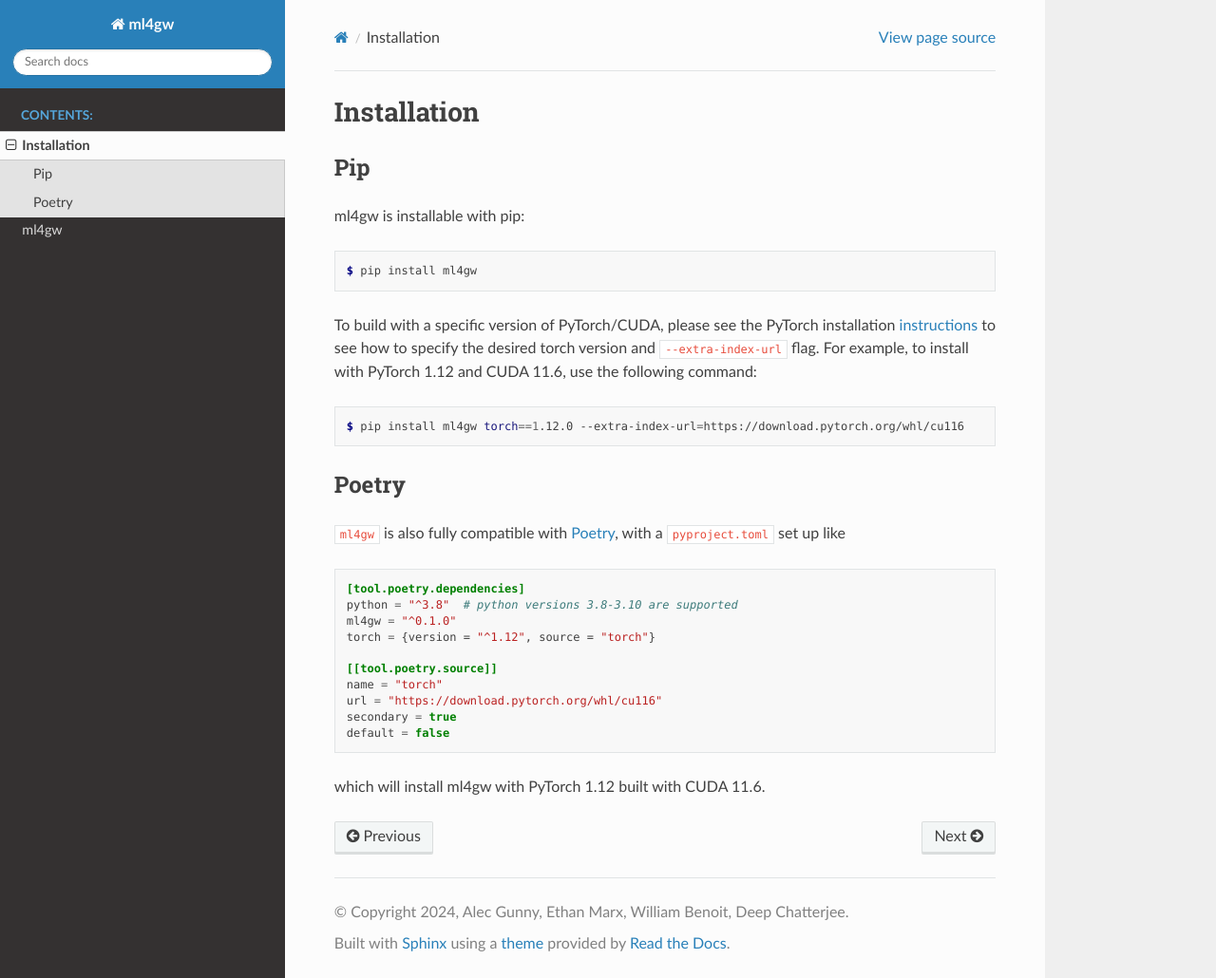
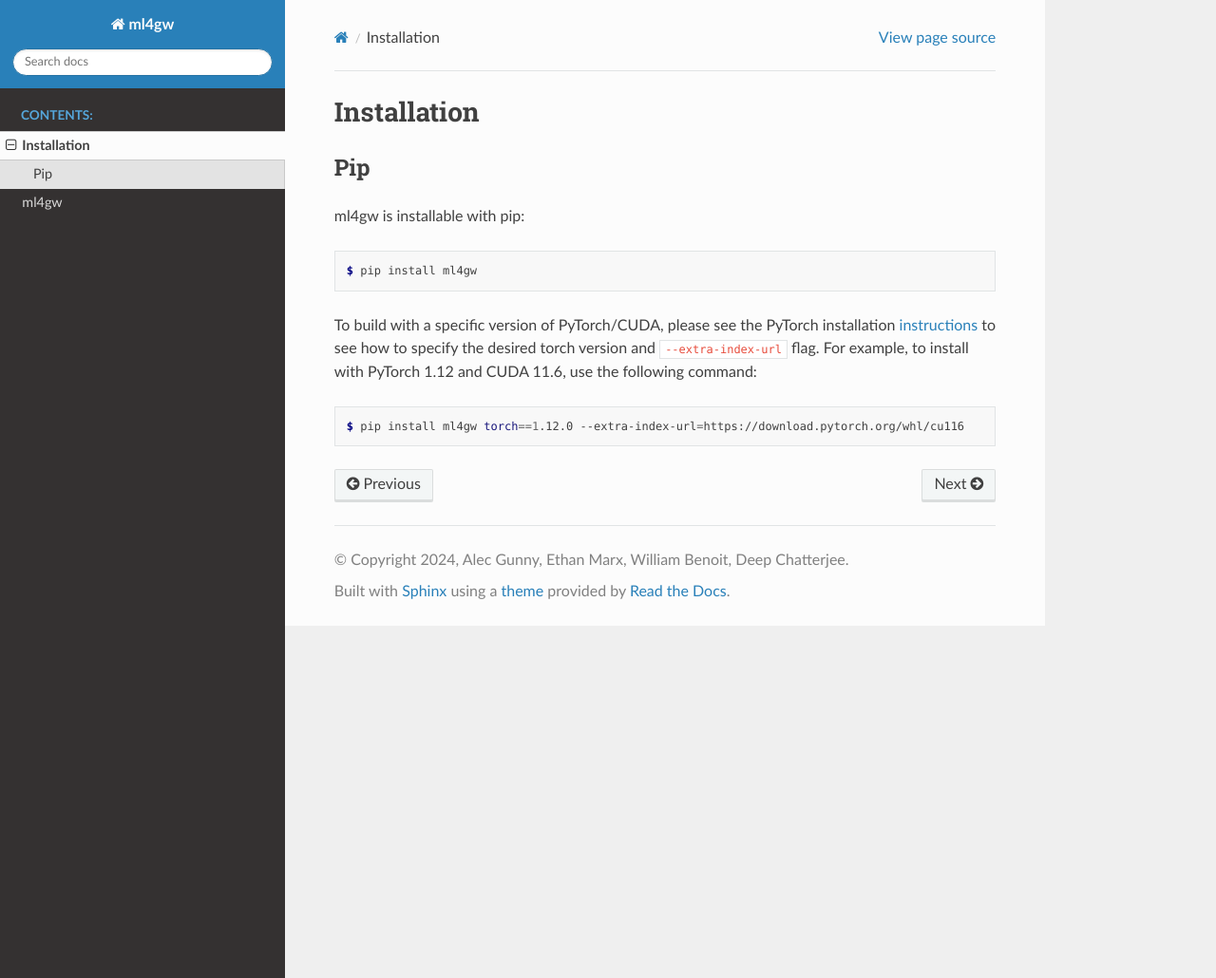
Before and after one commit to ML4GW/ml4gw, a Sphinx documentation site: the page built from docs/installation.rst, in a window 1280 px wide and 1030 px high. Shown: the whole window at 95% size. Built offline with Sphinx 7.4.7 and the Read the Docs theme 3.1.0, drawn with Linux system fonts in a browser that asks for light colours.

```diff
--- a/docs/installation.rst
+++ b/docs/installation.rst
@@ -17,22 +17,3 @@ to see how to specify the desired torch version and :code:`--extra-index-url` fl
 .. code-block:: console
 
         $ pip install ml4gw torch==1.12.0 --extra-index-url=https://download.pytorch.org/whl/cu116
-
-Poetry
-======
-:code:`ml4gw` is also fully compatible with `Poetry <https://python-poetry.org/>`_, with a :code:`pyproject.toml` set up like
-
-.. code-block:: toml
-
-    [tool.poetry.dependencies]
-    python = "^3.8"  # python versions 3.8-3.10 are supported
-    ml4gw = "^0.1.0"
-    torch = {version = "^1.12", source = "torch"}
-
-    [[tool.poetry.source]]
-    name = "torch"
-    url = "https://download.pytorch.org/whl/cu116"
-    secondary = true
-    default = false
-
-which will install ml4gw with PyTorch 1.12 built with CUDA 11.6.
```
Also changed, not shown: README.md (+0 -23 lines), .readthedocs.yaml, examples/README.md, 4 other files.
